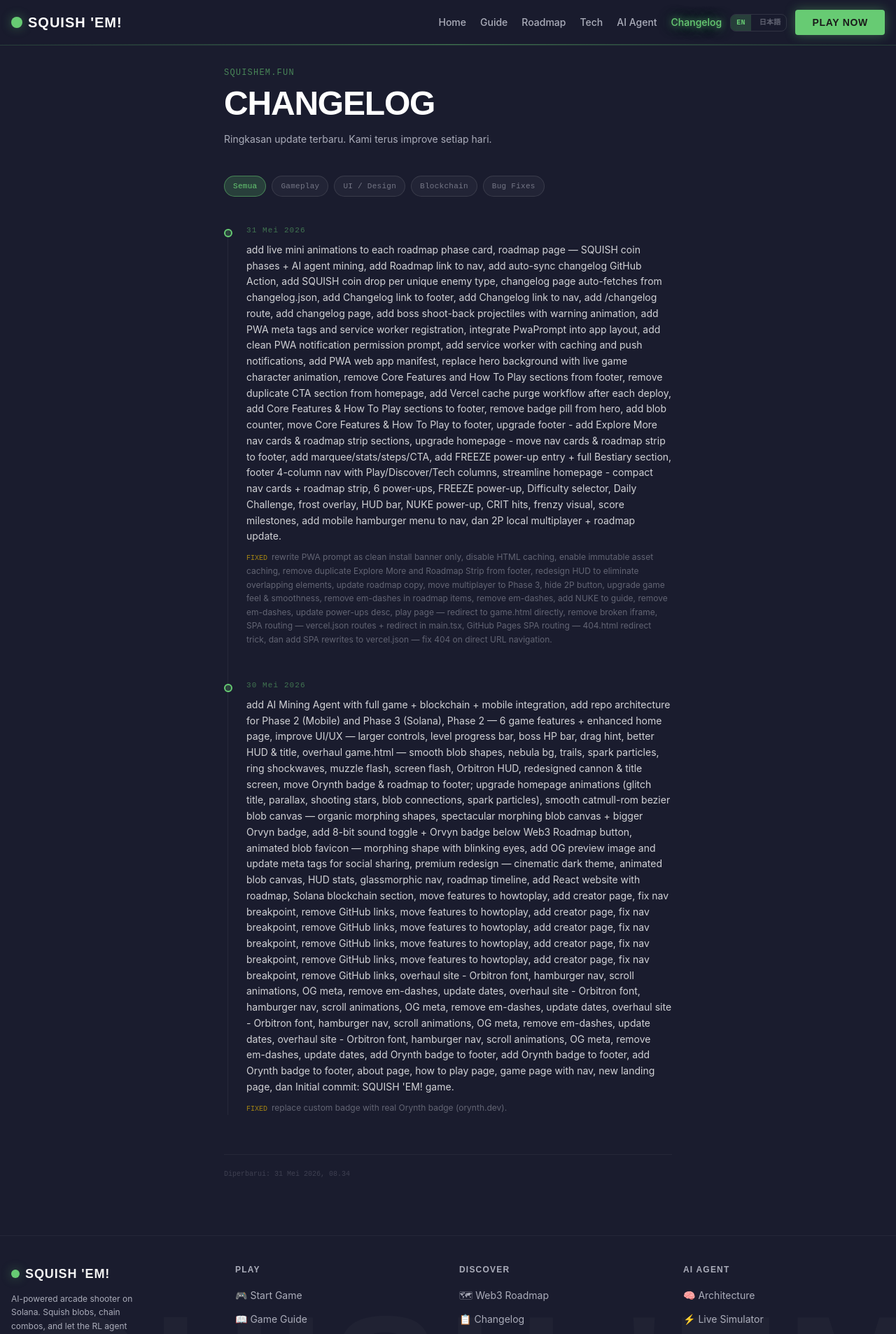
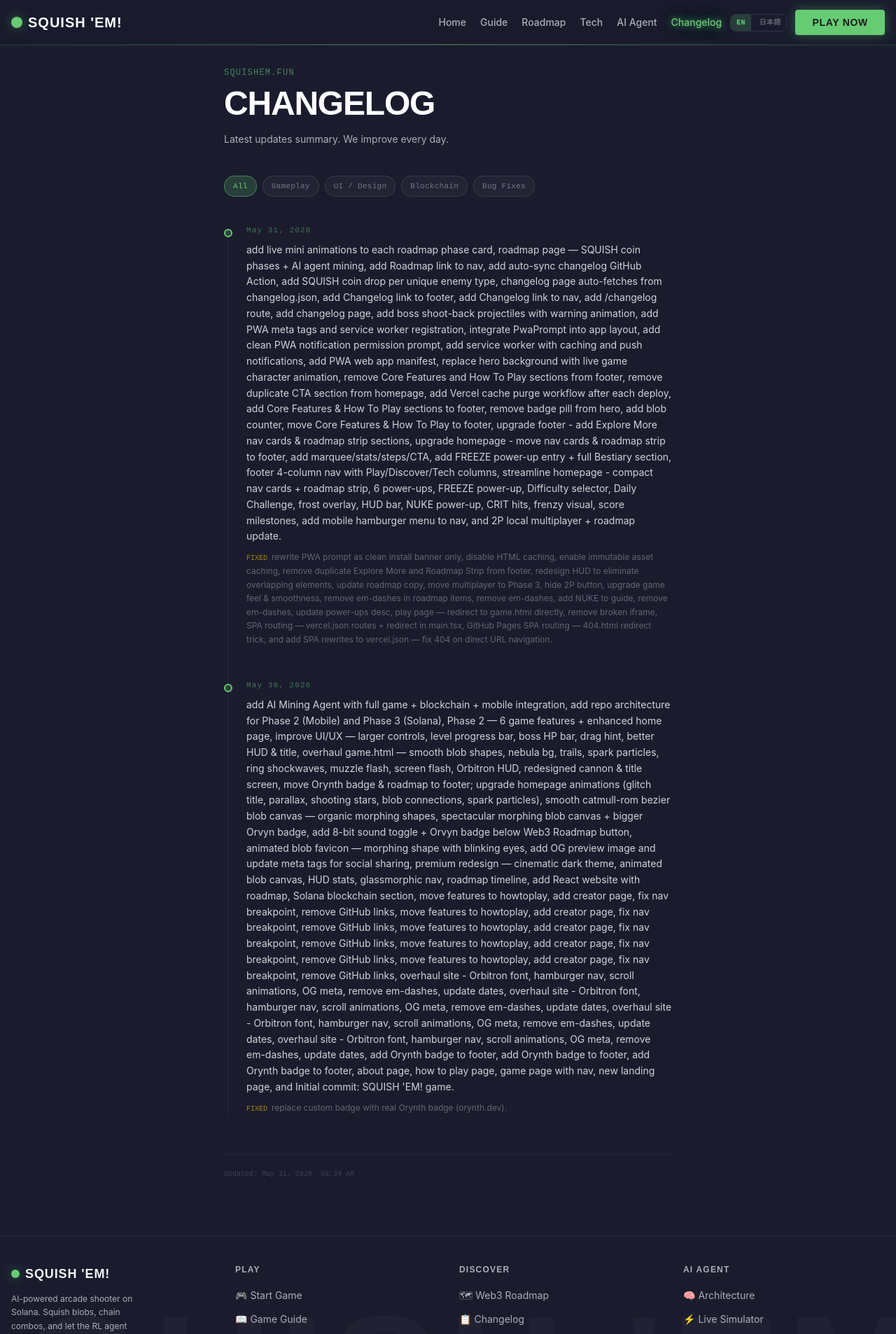
Before and after one commit to yusufsafary/squish-em, a React (Vite) app: page /changelog in a window 1280 px wide. Shown: the top 1906 px of the page at 70% size. Built offline with nearby package versions, Linux system fonts and the light colour scheme.

Commit message:
fix: replace Indonesian text with English + i18n support

```diff
--- a/src/pages/changelog.tsx
+++ b/src/pages/changelog.tsx
@@ -1,19 +1,12 @@
 import { useEffect, useState } from "react";
 import { motion, AnimatePresence } from "framer-motion";
+import { useLang } from "@/lib/i18n";
 
 interface CommitEntry { sha: string; message: string; timestamp: string; }
 interface BuildEntry { date: string; commits: CommitEntry[]; }
 interface ChangelogData { generated: string; builds: BuildEntry[]; }
 
 type Category = "all" | "gameplay" | "ui" | "blockchain" | "fixes";
-
-const CATEGORIES: { id: Category; label: string }[] = [
-  { id: "all",        label: "Semua"      },
-  { id: "gameplay",   label: "Gameplay"   },
-  { id: "ui",         label: "UI / Design"},
-  { id: "blockchain", label: "Blockchain" },
-  { id: "fixes",      label: "Bug Fixes"  },
-];
 
 const GAMEPLAY_KW   = /blob|boss|enemy|power.?up|squish|game|level|combo|shoot|leaderboard|difficulty|cannon|score|wave|nuke|freeze|crit|frenzy|mining.?agent|2p|multiplayer|powerup|kill|bullet|projectile|spawn|health/i;
 const UI_KW         = /nav|footer|hero|homepage|home.?page|landing|animation|visual|design|layout|banner|marquee|badge|font|style|icon|button|dark|ui|ux|responsive|mobile.?menu|hamburger|scroll|glassmorphic|ticker|card/i;
@@ -36,10 +29,10 @@ function parseCommit(msg: string) {
   return { type: "", title: msg };
 }
 
-function toSentence(items: string[]): string {
+function toSentence(items: string[], andWord: string): string {
   if (items.length === 0) return "";
   if (items.length === 1) return items[0] + ".";
-  return items.slice(0, -1).join(", ") + ", dan " + items[items.length - 1] + ".";
+  return items.slice(0, -1).join(", ") + ", " + andWord + " " + items[items.length - 1] + ".";
 }
 
 function buildSummary(commits: CommitEntry[], activeFilter: Category) {
@@ -58,12 +51,25 @@ function buildSummary(commits: CommitEntry[], activeFilter: Category) {
   return { feats, fixes };
 }
 
-function formatDate(dateStr: string): string {
+function formatDate(dateStr: string, lang: string): string {
   const d = new Date(dateStr + "T00:00:00Z");
-  return d.toLocaleDateString("id-ID", { day: "numeric", month: "long", year: "numeric" });
+  if (lang === "ja") {
+    return d.toLocaleDateString("ja-JP", { day: "numeric", month: "long", year: "numeric", timeZone: "UTC" });
+  }
+  return d.toLocaleDateString("en-US", { day: "numeric", month: "long", year: "numeric", timeZone: "UTC" });
 }
 
 export default function Changelog() {
+  const { lang, t } = useLang();
+
+  const CATEGORIES: { id: Category; label: string }[] = [
+    { id: "all",        label: t.changelogAll      },
+    { id: "gameplay",   label: t.changelogGameplay  },
+    { id: "ui",         label: t.changelogUi        },
+    { id: "blockchain", label: t.changelogBlockchain },
+    { id: "fixes",      label: t.changelogFixes     },
+  ];
+
   const [data, setData]       = useState<ChangelogData | null>(null);
   const [loading, setLoading] = useState(true);
   const [error, setError]     = useState(false);
@@ -93,7 +99,7 @@ export default function Changelog() {
           <p className="font-mono text-xs text-primary/60 tracking-widest mb-3">SQUISHEM.FUN</p>
           <h1 className="font-display font-black text-4xl md:text-5xl text-white tracking-tight mb-4">Changelog</h1>
           <p className="text-muted-foreground text-sm leading-relaxed max-w-md">
-            Ringkasan update terbaru. Kami terus improve setiap hari.
+            {t.changelogDesc}
           </p>
         </motion.div>
 
@@ -136,7 +142,7 @@ export default function Changelog() {
 
         {error && (
           <p className="font-mono text-xs text-muted-foreground/40 pl-8">
-            Changelog tidak tersedia. Coba lagi nanti.
+            {t.changelogError}
           </p>
         )}
 
@@ -162,17 +168,17 @@ export default function Changelog() {
                     >
                       <div className="absolute left-0 top-1.5 w-3 h-3 rounded-full border-2 border-primary bg-primary/20" />
                       <p className="font-mono text-[11px] text-primary/50 tracking-widest mb-2">
-                        {formatDate(build.date)}
+                        {formatDate(build.date, lang)}
                       </p>
                       {feats.length > 0 && (
                         <p className="text-sm text-white/80 leading-relaxed mb-2">
-                          {toSentence(feats)}
+                          {toSentence(feats, t.changelogAnd)}
                         </p>
                       )}
                       {fixes.length > 0 && (
                         <p className="text-xs text-muted-foreground/50 leading-relaxed">
                           <span className="text-yellow-400/60 font-mono text-[10px] mr-1.5">FIXED</span>
-                          {toSentence(fixes)}
+                          {toSentence(fixes, t.changelogAnd)}
                         </p>
                       )}
                     </motion.div>
@@ -181,7 +187,7 @@ export default function Changelog() {
 
                 {data.builds.every(b => !hasContent(b)) && (
                   <p className="pl-8 font-mono text-xs text-muted-foreground/35">
-                    Belum ada update di kategori ini.
+                    {t.changelogEmpty}
                   </p>
                 )}
               </div>
@@ -192,8 +198,8 @@ export default function Changelog() {
         {data && (
           <div className="mt-14 pt-5 border-t border-white/5">
             <p className="font-mono text-[10px] text-muted-foreground/25">
-              Diperbarui:{" "}
-              {new Date(data.generated).toLocaleString("id-ID", {
+              {t.changelogUpdated}{" "}
+              {new Date(data.generated).toLocaleString(lang === "ja" ? "ja-JP" : "en-US", {
                 day: "numeric", month: "short", year: "numeric",
                 hour: "2-digit", minute: "2-digit",
               })}
```
